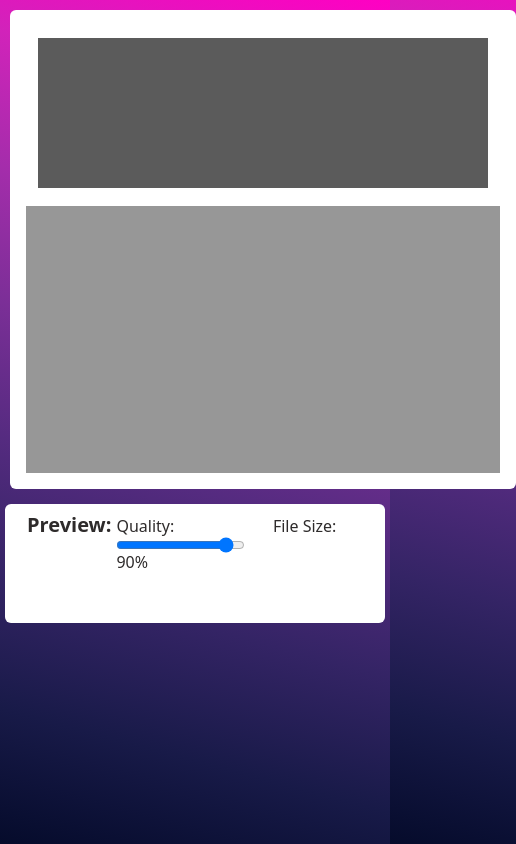
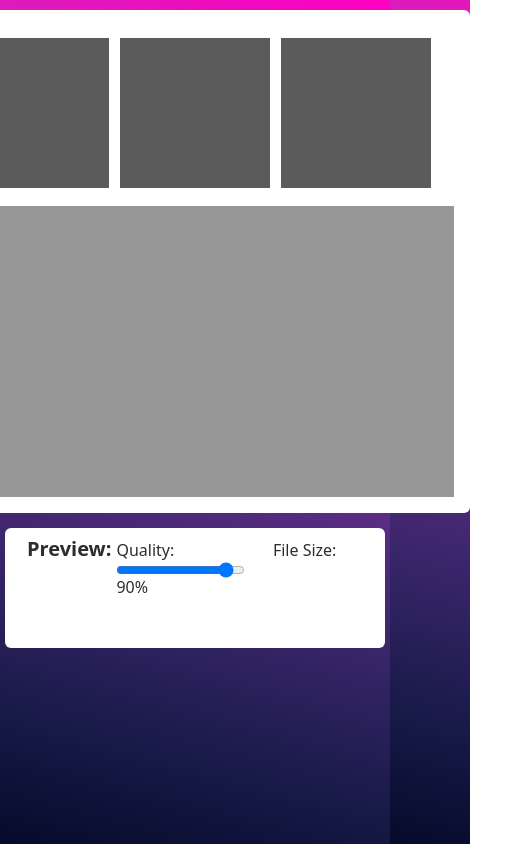
Before and after one commit to IpsumLorem16/YTimagecropper, a plain HTML site: page drawbox.html in a window 390 px wide. Shown: the whole page, 516 px wide, since content can reach past the window. Drawn offline with Linux system fonts and the light colour scheme.

Commit message:
centered app, and made a bit more responsive

```diff
--- a/drawbox.css
+++ b/drawbox.css
@@ -6,8 +6,9 @@ body {
 .app-wrapper {
         display: flex;
         max-width: 100%;
-        flex-wrap: wrap;
+        /* flex-wrap: wrap; */
         align-items: center;
+        justify-content: center;
 }
 
 section.cropper-tool {
@@ -15,6 +16,9 @@ section.cropper-tool {
     margin: 10px;
     background: #ffffff;
     border-radius: 6px;
+    /* max-width: 800px; */
+    min-width: 550px;
+    flex-shrink: 4;
 }
 
 section.cropper-tool.grabbing {
@@ -78,6 +82,8 @@ section.cropper-tool.grabbing .cropper-tool__thumbnails {
     margin-bottom: 10px;
 }
 section.preview {
+    /* min-width: 800px; */
+    flex-shrink:0;
     max-width: fit-content;
     padding: 0 17px 17px 17px;
     background: #ffffff;
@@ -89,6 +95,7 @@ section.preview {
 
 .preview img {
     max-width:100%;
+    /* min-width:800px; */
 }
 
 .preview__header {
@@ -131,3 +138,9 @@ h6 {
     margin: 0;
     padding: 0;
 }
+
+@media only screen and (max-width: 1410px) {
+    .app-wrapper {
+        flex-wrap: wrap;
+    }
+}
```
